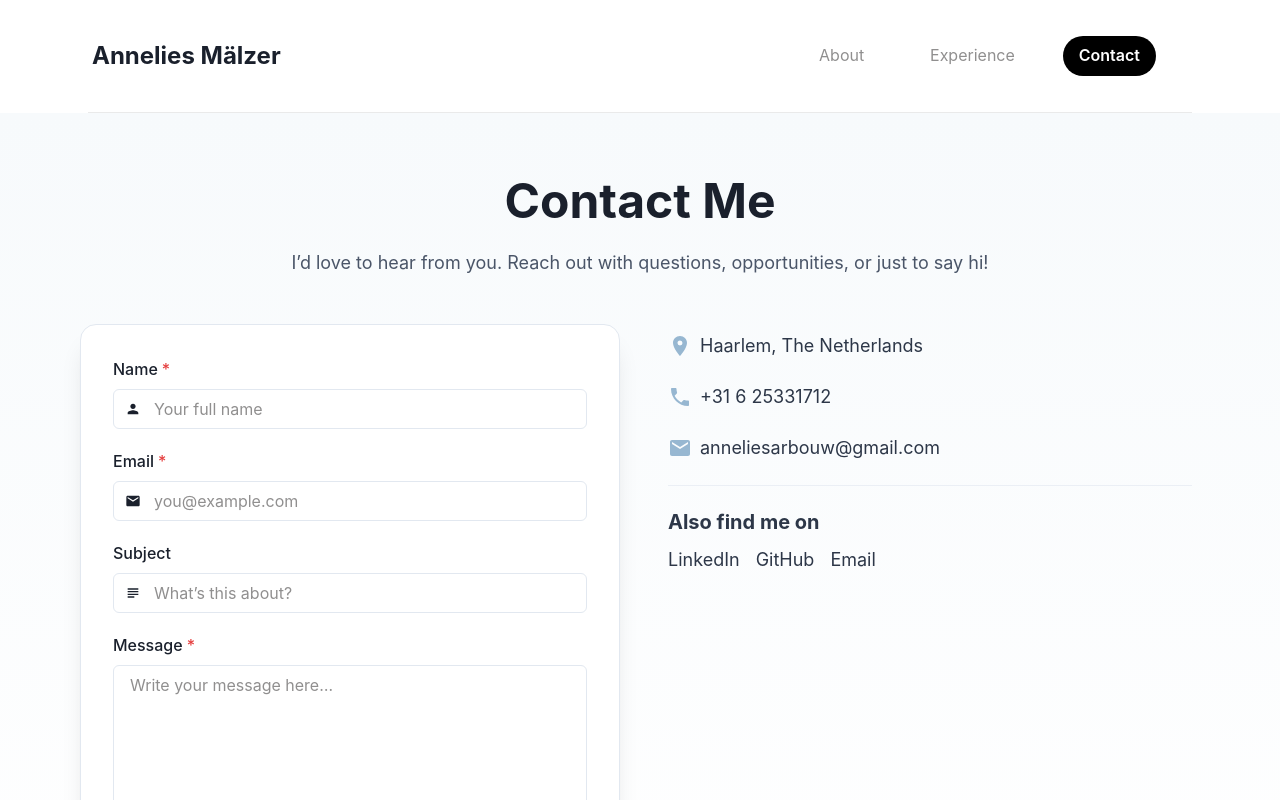
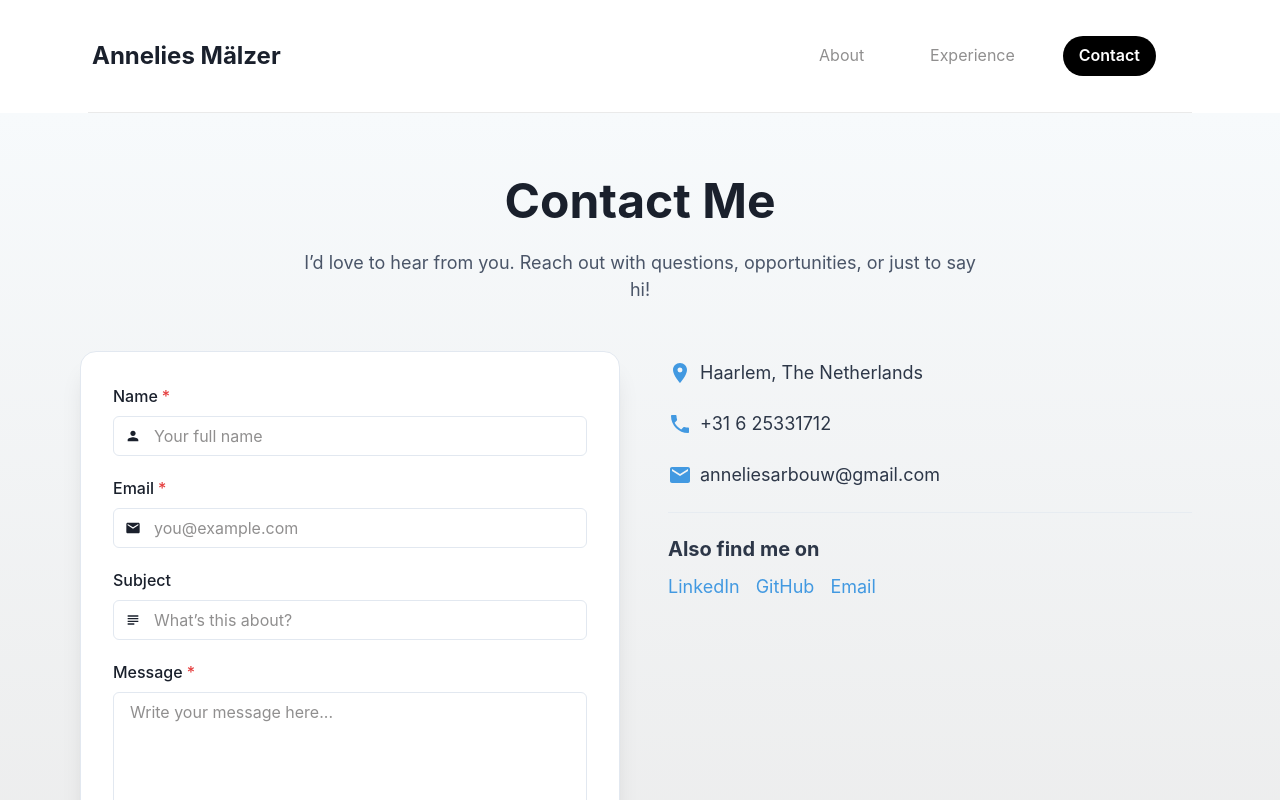
Before and after one commit to Annie113/my_portfolio, a React (Vite) app: page /contact in a window 1280 px wide. Shown: the top 800 px of the page. Built offline with nearby package versions, Linux system fonts and the light colour scheme.

Commit message:
update all

```diff
--- a/src/pages/ContactPage.jsx
+++ b/src/pages/ContactPage.jsx
@@ -1,4 +1,4 @@
-import React, { useMemo, useState } from 'react';
+import React, { useMemo, useState, useCallback } from 'react';
 import {
   Box,
   Heading,
@@ -19,141 +19,328 @@ import {
   Divider,
   Link,
 } from '@chakra-ui/react';
-import { MdEmail, MdPhone, MdLocationOn, MdPerson, MdSubject } from 'react-icons/md';
 
-/**
- * ContactPage.jsx — Chakra UI
- *
- * ✅ No extra libraries required
- * ✅ Accessible labels + basic client-side validation
- * ✅ Works out-of-the-box using `mailto:` (opens user's email app)
- * 🔧 To send emails from your site without opening the user's email app,
- *     swap the handleSubmit implementation for your backend/form provider.
- */
+import {
+  MdEmail,
+  MdPhone,
+  MdLocationOn,
+  MdPerson,
+  MdSubject,
+} from 'react-icons/md';
 
 const CONTACT_EMAIL = 'anneliesarbouw@gmail.com';
 const CONTACT_PHONE = '+31 6 25331712';
 const CONTACT_ADDRESS = 'Haarlem, The Netherlands';
 
-const encode = (value = '') => encodeURIComponent(value).replace(/%20/g, '+');
+const ACCENT_COLOR = 'blue.400';
+
+const encode = (value = '') =>
+  encodeURIComponent(value).replace(/%20/g, '+');
+
+const ContactItem = ({ icon, children }) => (
+  <Stack direction="row" align="center" role="group">
+    <Icon
+      as={icon}
+      boxSize={6}
+      color={ACCENT_COLOR}
+      transition="transform 0.2s ease-in-out"
+      _groupHover={{ transform: 'translateX(6px)' }}
+      aria-hidden="true"
+    />
+    <Text>{children}</Text>
+  </Stack>
+);
 
 const ContactPage = () => {
   const toast = useToast();
+
   const [isSubmitting, setIsSubmitting] = useState(false);
+
   const [touched, setTouched] = useState({});
-  const [values, setValues] = useState({ name: '', email: '', subject: '', message: '', website: '' /* honeypot */ });
+
+  const [values, setValues] = useState({
+    name: '',
+    email: '',
+    subject: '',
+    message: '',
+    website: '',
+  });
 
   const errors = useMemo(() => {
     const e = {};
-    if (!values.name.trim()) e.name = 'Please enter your name';
-    if (!values.email.trim()) e.email = 'Please enter your email';
-    else if (!/^[^\s@]+@[^\s@]+\.[^\s@]+$/.test(values.email)) e.email = 'Please enter a valid email';
-    if (!values.message.trim()) e.message = 'Please write a short message';
+
+    if (!values.name.trim()) {
+      e.name = 'Please enter your name';
+    }
+
+    if (!values.email.trim()) {
+      e.email = 'Please enter your email';
+    } else if (
+      !/^[^\s@]+@[^\s@]+\.[^\s@]+$/.test(values.email)
+    ) {
+      e.email = 'Please enter a valid email';
+    }
+
+    if (!values.message.trim()) {
+      e.message = 'Please write a short message';
+    }
+
     return e;
   }, [values]);
 
-  const onChange = (key) => (ev) => setValues((s) => ({ ...s, [key]: ev.target.value }));
+  const onChange = useCallback(
+    (key) => (ev) => {
+      setValues((prev) => ({
+        ...prev,
+        [key]: ev.target.value,
+      }));
+    },
+    []
+  );
 
-  const onBlur = (key) => () => setTouched((s) => ({ ...s, [key]: true }));
+  const onBlur = useCallback(
+    (key) => () => {
+      setTouched((prev) => ({
+        ...prev,
+        [key]: true,
+      }));
+    },
+    []
+  );
 
   const hasError = (key) => touched[key] && errors[key];
 
+  const resetForm = () => {
+    setValues({
+      name: '',
+      email: '',
+      subject: '',
+      message: '',
+      website: '',
+    });
+
+    setTouched({});
+  };
+
   const handleSubmit = (ev) => {
     ev.preventDefault();
-    setTouched({ name: true, email: true, subject: true, message: true });
-    if (Object.keys(errors).length > 0 || values.website) return; // website is a honeypot
+
+    setTouched({
+      name: true,
+      email: true,
+      subject: true,
+      message: true,
+    });
+
+    // Honeypot spam protection
+    if (Object.keys(errors).length > 0 || values.website) {
+      return;
+    }
 
     setIsSubmitting(true);
-    // Simple mailto: flow — opens the visitor's default email app prefilled.
-    const subject = values.subject ? values.subject : `New message from ${values.name}`;
+
+    const cleanedValues = {
+      name: values.name.trim(),
+      email: values.email.trim(),
+      subject: values.subject.trim(),
+      message: values.message.trim(),
+    };
+
+    const subject = cleanedValues.subject
+      ? cleanedValues.subject
+      : `New message from ${cleanedValues.name}`;
+
     const bodyLines = [
-      `Name: ${values.name}`,
-      `Email: ${values.email}`,
+      `Name: ${cleanedValues.name}`,
+      `Email: ${cleanedValues.email}`,
       '',
-      values.message,
+      cleanedValues.message,
     ];
-    const href = `mailto:${CONTACT_EMAIL}?subject=${encode(subject)}&body=${encode(bodyLines.join('\n'))}`;
 
-    // Using a small timeout to allow the toast to render before navigation
+    const href = `mailto:${CONTACT_EMAIL}?subject=${encode(
+      subject
+    )}&body=${encode(bodyLines.join('\n'))}`;
+
     toast({
-      title: 'Opening your email app…',
+      title: 'Opening your email app',
       description: `Composing message to ${CONTACT_EMAIL}`,
       status: 'success',
-      duration: 2500,
+      duration: 3000,
+      isClosable: true,
     });
 
     setTimeout(() => {
-      window.location.href = href;
+      window.open(href);
+
+      resetForm();
+
       setIsSubmitting(false);
     }, 300);
   };
 
   return (
-    <Box minH="100vh" py={{ base: 12, md: 16 }} bgGradient="linear(to-b, gray.50, white)">
+    <Box
+      minH="100vh"
+      py={{ base: 12, md: 16 }}
+      bgGradient="linear(to-b, gray.50, gray.100)"
+    >
       <Container maxW="6xl">
-        <Stack spacing={6} textAlign="center" mb={{ base: 8, md: 12 }}>
+        {/* Header */}
+        <Stack
+          spacing={6}
+          textAlign="center"
+          mb={{ base: 8, md: 12 }}
+        >
           <Heading size="2xl">Contact Me</Heading>
-          <Text fontSize={{ base: 'md', md: 'lg' }} color="gray.600">
-            I’d love to hear from you. Reach out with questions, opportunities, or just to say hi!
+
+          <Text
+            fontSize={{ base: 'md', md: 'lg' }}
+            color="gray.600"
+            maxW="2xl"
+            mx="auto"
+          >
+            I’d love to hear from you. Reach out with
+            questions, opportunities, or just to say hi!
           </Text>
         </Stack>
 
-        <SimpleGrid columns={{ base: 1, lg: 2 }} spacing={{ base: 8, md: 10 }}>
+        <SimpleGrid
+          columns={{ base: 1, lg: 2 }}
+          spacing={{ base: 8, md: 10 }}
+        >
           {/* Contact Form */}
-          <Box as="form" onSubmit={handleSubmit} bg="white" p={{ base: 6, md: 8 }} rounded="2xl" boxShadow="xl" borderWidth="1px">
+          <Box
+            as="form"
+            onSubmit={handleSubmit}
+            bg="white"
+            p={{ base: 6, md: 8 }}
+            rounded="2xl"
+            boxShadow="xl"
+            borderWidth="1px"
+          >
             <Stack spacing={5}>
-              {/* Honeypot field (hidden) */}
-              <Box position="absolute" left="-5000px" aria-hidden="true">
-                <Input tabIndex={-1} value={values.website} onChange={onChange('website')} placeholder="Leave this field empty" />
+              {/* Honeypot */}
+              <Box
+                position="absolute"
+                left="-5000px"
+                aria-hidden="true"
+              >
+                <Input
+                  tabIndex={-1}
+                  value={values.website}
+                  onChange={onChange('website')}
+                  placeholder="Leave empty"
+                />
               </Box>
 
-              <FormControl isRequired isInvalid={!!hasError('name')}>
+              {/* Name */}
+              <FormControl
+                isRequired
+                isInvalid={!!hasError('name')}
+              >
                 <FormLabel>Name</FormLabel>
+
                 <InputGroup>
                   <InputLeftElement pointerEvents="none">
                     <Icon as={MdPerson} />
                   </InputLeftElement>
-                  <Input value={values.name} onChange={onChange('name')} onBlur={onBlur('name')} placeholder="Your full name" focusBorderColor="teal.400" />
+
+                  <Input
+                    value={values.name}
+                    onChange={onChange('name')}
+                    onBlur={onBlur('name')}
+                    placeholder="Your full name"
+                    autoComplete="name"
+                    focusBorderColor={ACCENT_COLOR}
+                  />
                 </InputGroup>
-                <FormErrorMessage>{errors.name}</FormErrorMessage>
+
+                <FormErrorMessage>
+                  {errors.name}
+                </FormErrorMessage>
               </FormControl>
 
-              <FormControl isRequired isInvalid={!!hasError('email')}>
+              {/* Email */}
+              <FormControl
+                isRequired
+                isInvalid={!!hasError('email')}
+              >
                 <FormLabel>Email</FormLabel>
+
                 <InputGroup>
                   <InputLeftElement pointerEvents="none">
                     <Icon as={MdEmail} />
                   </InputLeftElement>
-                  <Input type="email" value={values.email} onChange={onChange('email')} onBlur={onBlur('email')} placeholder="you@example.com" focusBorderColor="teal.400" />
+
+                  <Input
+                    type="email"
+                    value={values.email}
+                    onChange={onChange('email')}
+                    onBlur={onBlur('email')}
+                    placeholder="you@example.com"
+                    autoComplete="email"
+                    focusBorderColor={ACCENT_COLOR}
+                  />
                 </InputGroup>
-                <FormErrorMessage>{errors.email}</FormErrorMessage>
+
+                <FormErrorMessage>
+                  {errors.email}
+                </FormErrorMessage>
               </FormControl>
 
+              {/* Subject */}
               <FormControl>
                 <FormLabel>Subject</FormLabel>
+
                 <InputGroup>
                   <InputLeftElement pointerEvents="none">
                     <Icon as={MdSubject} />
                   </InputLeftElement>
-                  <Input value={values.subject} onChange={onChange('subject')} placeholder="What’s this about?" focusBorderColor="teal.400" />
+
+                  <Input
+                    value={values.subject}
+                    onChange={onChange('subject')}
+                    placeholder="What’s this about?"
+                    focusBorderColor={ACCENT_COLOR}
+                  />
                 </InputGroup>
               </FormControl>
 
-              <FormControl isRequired isInvalid={!!hasError('message')}>
+              {/* Message */}
+              <FormControl
+                isRequired
+                isInvalid={!!hasError('message')}
+              >
                 <FormLabel>Message</FormLabel>
-                <Textarea rows={6} value={values.message} onChange={onChange('message')} onBlur={onBlur('message')} placeholder="Write your message here…" focusBorderColor="customBlue.100" />
-                <FormErrorMessage>{errors.message}</FormErrorMessage>
+
+                <Textarea
+                  rows={6}
+                  value={values.message}
+                  onChange={onChange('message')}
+                  onBlur={onBlur('message')}
+                  placeholder="Write your message here..."
+                  focusBorderColor={ACCENT_COLOR}
+                  resize="vertical"
+                />
+
+                <FormErrorMessage>
+                  {errors.message}
+                </FormErrorMessage>
               </FormControl>
 
+              {/* Submit */}
               <Button
-                  type="submit"
-                  size="lg"
-                  isLoading={isSubmitting}
-                  loadingText="Sending"
-                  color="#fff"
-                  bg= "black"
-                  _hover={{ bg: "customBlue.100" }}
-                  >
+                type="submit"
+                size="lg"
+                isLoading={isSubmitting}
+                loadingText="Sending"
+                bg="black"
+                color="white"
+                _hover={{
+                  bg: ACCENT_COLOR,
+                }}
+                transition="0.2s ease"
+              >
                 Send Message
               </Button>
             </Stack>
@@ -161,53 +348,69 @@ const ContactPage = () => {
 
           {/* Contact Info */}
           <Box p={{ base: 0, lg: 2 }}>
-            <Stack spacing={6} fontSize={{ base: 'md', md: 'lg' }} color="gray.700">
-              <Stack direction="row" align="center">
-                <Icon
-                  as={MdLocationOn}
-                  boxSize={6}
-                  color="customBlue.100"
-                  transition="transform 0.2s ease-in-out"
-                  _groupHover={{ transform: "translateX(6px)" }}
-                  aria-hidden="true"
-                 />
-                <Text>{CONTACT_ADDRESS}</Text>
-              </Stack>
-              <Stack direction="row" align="center">
-                <Icon
-                  as={MdPhone}
-                  boxSize={6}
-                  color="customBlue.100"
-                  transition="transform 0.2s ease-in-out"
-                  _groupHover={{ transform: "translateX(6px)" }}
-                  aria-hidden="true"
-                 />
-                <Text>
-                  <Link href={`tel:${CONTACT_PHONE.replace(/\s+/g, '')}`}>{CONTACT_PHONE}</Link>
-                </Text>
-              </Stack>
-              <Stack direction="row" align="center">
-                <Icon
-                  as={MdEmail}
-                  boxSize={6}
-                  color="customBlue.100"
-                  transition="transform 0.2s ease-in-out"
-                  _groupHover={{ transform: "translateX(6px)" }}
-                  aria-hidden="true"
-                 />
-                <Text>
-                  <Link href={`mailto:${CONTACT_EMAIL}`}>{CONTACT_EMAIL}</Link>
-                </Text>
-              </Stack>
+            <Stack
+              spacing={6}
+              fontSize={{ base: 'md', md: 'lg' }}
+              color="gray.700"
+            >
+              <ContactItem icon={MdLocationOn}>
+                {CONTACT_ADDRESS}
+              </ContactItem>
+
+              <ContactItem icon={MdPhone}>
+                <Link
+                  href={`tel:${CONTACT_PHONE.replace(
+                    /\s+/g,
+                    ''
+                  )}`}
+                >
+                  {CONTACT_PHONE}
+                </Link>
+              </ContactItem>
+
+              <ContactItem icon={MdEmail}>
+                <Link href={`mailto:${CONTACT_EMAIL}`}>
+                  {CONTACT_EMAIL}
+                </Link>
+              </ContactItem>
 
               <Divider />
 
+              {/* Socials */}
               <Box>
-                <Heading as="h3" size="md" mb={3}>Also find me on</Heading>
-                <Stack direction={{ base: 'column', md: 'row' }} spacing={4}>
-                  <Link href="https://www.linkedin.com/in/anneliesarbouw/" isExternal>LinkedIn</Link>
-                  <Link href="https://github.com/Annie113" isExternal>GitHub</Link>
-                  <Link href="mailto:anneliesarbouw@gmail.com">Email</Link>
+                <Heading as="h3" size="md" mb={3}>
+                  Also find me on
+                </Heading>
+
+                <Stack
+                  direction={{
+                    base: 'column',
+                    md: 'row',
+                  }}
+                  spacing={4}
+                >
+                  <Link
+                    href="https://www.linkedin.com/in/anneliesarbouw/"
+                    isExternal
+                    color={ACCENT_COLOR}
+                  >
+                    LinkedIn
+                  </Link>
+
+                  <Link
+                    href="https://github.com/Annie113"
+                    isExternal
+                    color={ACCENT_COLOR}
+                  >
+                    GitHub
+                  </Link>
+
+                  <Link
+                    href={`mailto:${CONTACT_EMAIL}`}
+                    color={ACCENT_COLOR}
+                  >
+                    Email
+                  </Link>
                 </Stack>
               </Box>
             </Stack>
```
